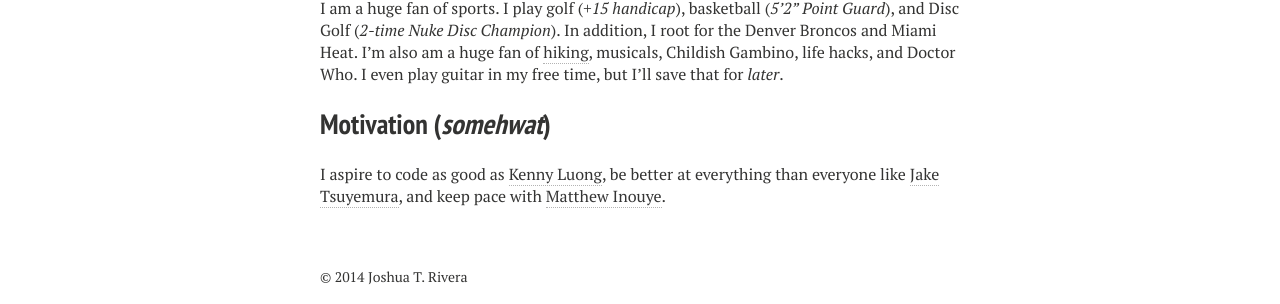
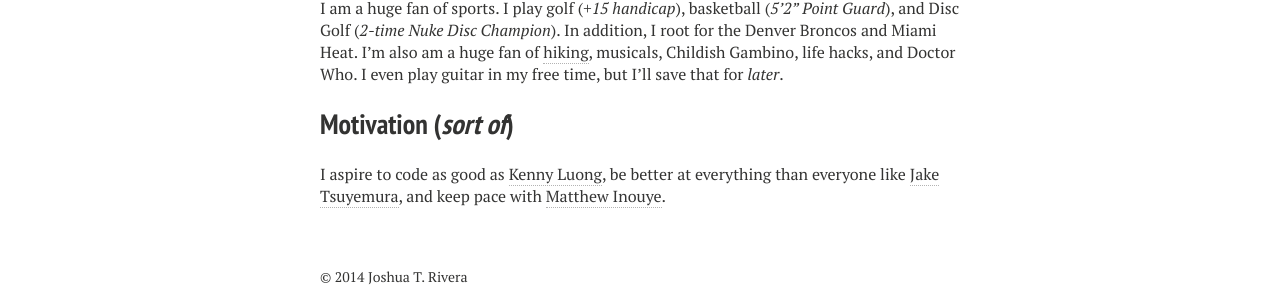
Before and after one commit to alexpolonsky/doswah.com, a Jekyll site: the page built from about.md, in a window 1280 px wide. Shown: the part 864-1168 px from the top of the page. Built offline with Jekyll 4.4.1, drawn with Linux system fonts in a browser that asks for light colours; nearby versions of some CDN libraries.

Commit message:
Updated about

```diff
--- a/about.md
+++ b/about.md
@@ -24,5 +24,5 @@
 
 I am a huge fan of sports. I play golf (<i>+15 handicap</i>), basketball (<i>5'2" Point Guard</i>), and Disc Golf (<i>2-time Nuke Disc Champion</i>). In addition, I root for the Denver Broncos and Miami Heat. I'm also am a huge fan of [hiking](http://hike2grind.com), musicals, Childish Gambino, life hacks, and Doctor Who. I even play guitar in my free time, but I'll save that for <i>later</i>.
 
-## Motivation (<i>somehwat</i>)
+## Motivation (<i>sort of</i>)
 I aspire to code as good as [Kenny Luong](http://kennyluong.com), be better at everything than everyone like [Jake Tsuyemura](http://jaketsuyemura.com), and keep pace with [Matthew Inouye](http://mkinouye.com).
```
